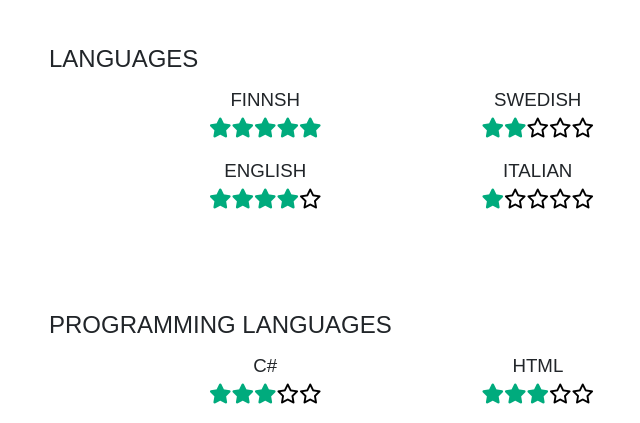
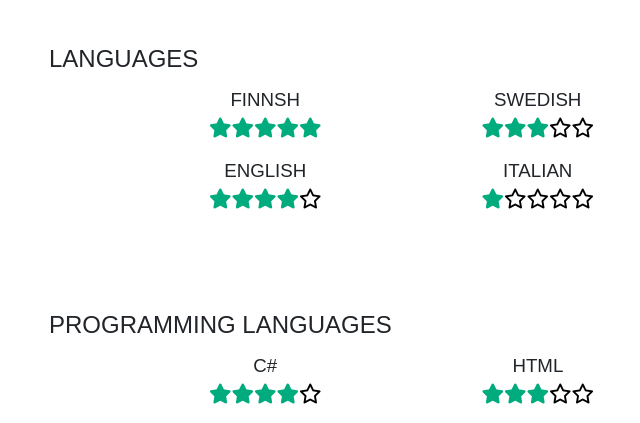
Before and after one commit to Junski1/Junski1.github.io, a plain HTML site: page index.html in a window 1280 px wide. Shown: the part 3320-3743 px from the top of the page, 255-895 px from the left. Drawn offline with Linux system fonts and the light colour scheme.

Commit message:
Update index.html

```diff
--- a/index.html
+++ b/index.html
@@ -211,7 +211,7 @@
                                     <div class="stars mb2 flex flex-center">
                                         <i class="fa fa-star fa-lg checked"></i>
                                         <i class="fa fa-star fa-lg checked"></i>
-                                        <i class="fa-regular fa-lg fa-star"></i>
+                                        <i class="fa fa-star fa-lg checked"></i>
                                         <i class="fa-regular fa-lg fa-star"></i>
                                         <i class="fa-regular fa-lg fa-star"></i>
                                     </div>
@@ -237,7 +237,7 @@
                                         <i class="fa fa-star fa-lg checked"></i>
                                         <i class="fa fa-star fa-lg checked"></i>
                                         <i class="fa fa-star fa-lg checked"></i>
-                                        <i class="fa-regular fa-lg fa-star"></i>
+                                        <i class="fa fa-star fa-lg checked"></i>
                                         <i class="fa-regular fa-lg fa-star"></i>
                                     </div>
                                 </div>
```
